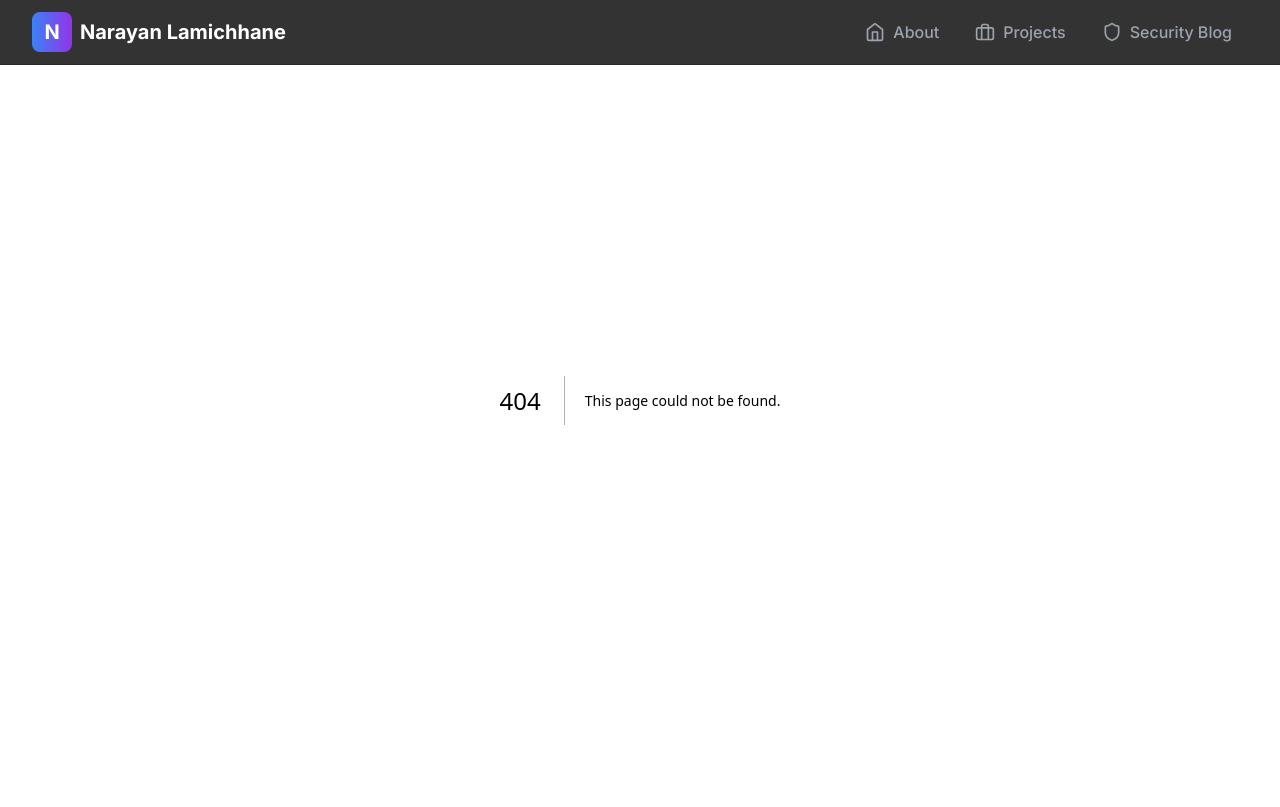
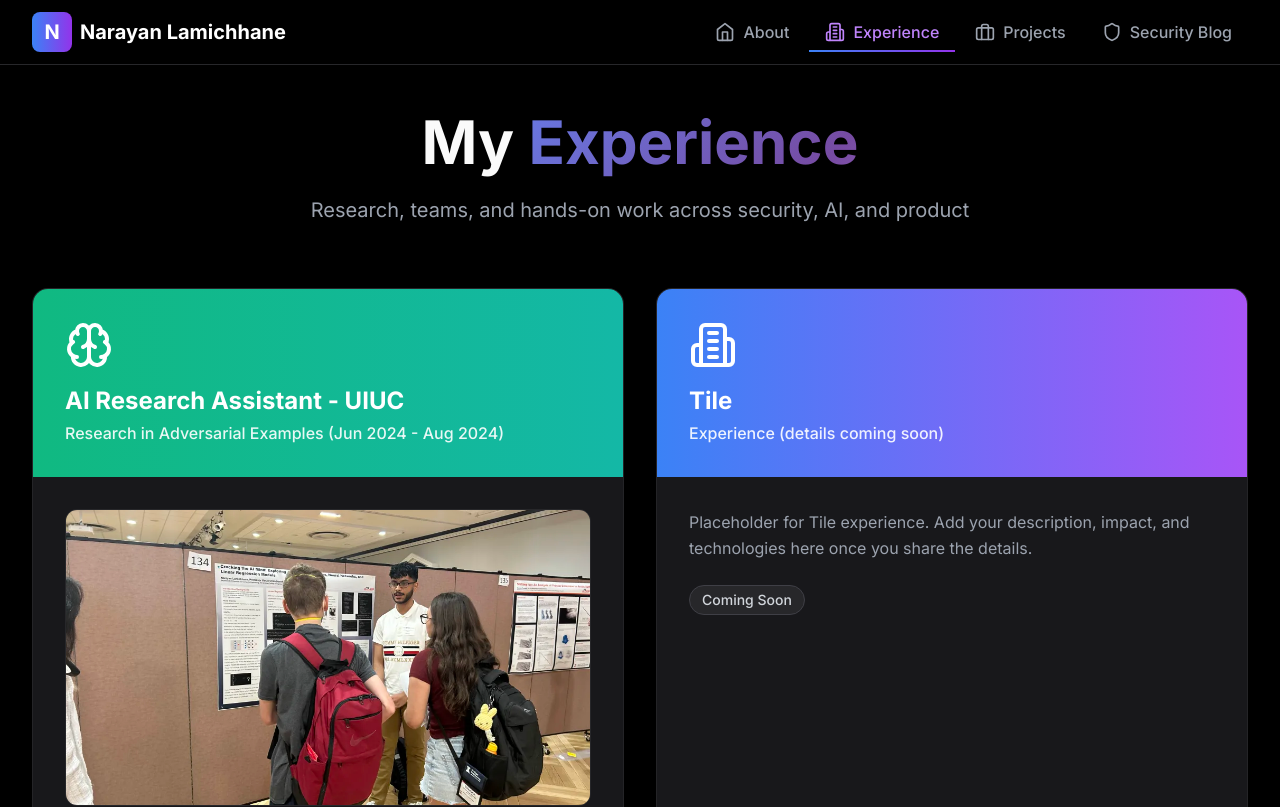
Before and after one commit to Narayan-Lamichhane13/Portfolio, a Next.js app: page /experience in a window 1280 px wide. Before the commit this address had no page. Shown: the top 807 px of the page. Built offline with nearby package versions, Linux system fonts and the light colour scheme.

Commit message:
Add Experience page and placeholders

```diff
--- /dev/null
+++ b/app/experience/page.tsx
@@ -0,0 +1,243 @@
+'use client'
+
+import React from 'react'
+import { motion } from 'framer-motion'
+import {
+  Briefcase,
+  Brain,
+  Building2,
+  Plane,
+  Shield,
+  Users,
+  Zap,
+  ExternalLink,
+} from 'lucide-react'
+
+const basePath = process.env.NEXT_PUBLIC_BASE_PATH || ''
+
+type ExperienceItem = {
+  title: string
+  subtitle?: string
+  description: string | React.ReactNode
+  tags: string[]
+  icon: React.ComponentType<{ className?: string }>
+  color: string
+  image?: {
+    src: string
+    alt: string
+  }
+  pdf?: {
+    src: string
+    label: string
+  }
+  links?: Array<{
+    href: string
+    label: string
+  }>
+}
+
+const experiences: ExperienceItem[] = [
+  {
+    title: 'AI Research Assistant - UIUC',
+    subtitle: 'Research in Adversarial Examples (Jun 2024 - Aug 2024)',
+    description: (
+      <>
+        <p className="text-gray-400 leading-relaxed">
+          In this research study, I explored how small, carefully-designed perturbations to images can cause a neural network to make incorrect predictions—an effect known as an adversarial example. I tested controlled noise added to images (including low-amplitude pixel perturbations) and observed how model confidence and top-1 predictions shifted as the perturbation strength increased. This helped demonstrate how modern computer vision models can be highly accurate on clean inputs, yet surprisingly sensitive to subtle input changes that are often imperceptible to humans.
+        </p>
+        <p className="text-gray-400 leading-relaxed mt-4">
+          Adversarial examples matter because they expose security and reliability risks in real-world AI systems (e.g., vision models used in automated inspection or safety-critical pipelines). Even when the perturbation is constrained (commonly measured with norms like \(L_\infty\) or \(L_2\)), the decision boundary learned by a model can be exploited. Robustness research often evaluates accuracy under attack, studies transferability across models, and uses defenses like adversarial training to improve stability under worst-case input shifts.
+        </p>
+
+        <ul className="list-disc pl-6 mt-4 space-y-2 text-gray-400">
+          <li>
+            Led an undergraduate research team to analyze vulnerabilities in machine learning models, improving adversarial robustness by 15% through advanced training techniques.
+          </li>
+          <li>Secured $2000 in research funding by presenting project outcomes to stakeholders and writing compelling proposals.</li>
+        </ul>
+      </>
+    ),
+    tags: ['UIUC', 'Adversarial ML', 'Computer Vision', 'AI Security'],
+    icon: Brain,
+    color: 'from-emerald-500 to-teal-500',
+    image: {
+      src: `${basePath}/portfolio-photos/IMG_8150.webp`,
+      alt: 'Adversarial examples research photo',
+    },
+    pdf: {
+      src: `${basePath}/portfolio-photos/Research%20Poster%20Final.pdf`,
+      label: 'View Research Poster (PDF)',
+    },
+  },
+
+  // Placeholders — add photos/descriptions later
+  {
+    title: 'Tile',
+    subtitle: 'Experience (details coming soon)',
+    description:
+      'Placeholder for Tile experience. Add your description, impact, and technologies here once you share the details.',
+    tags: ['Coming Soon'],
+    icon: Building2,
+    color: 'from-blue-500 to-purple-500',
+  },
+  {
+    title: '3Sharp',
+    subtitle: 'Experience (details coming soon)',
+    description:
+      'Placeholder for 3Sharp experience. Add your description, impact, and technologies here once you share the details.',
+    tags: ['Coming Soon'],
+    icon: Briefcase,
+    color: 'from-purple-500 to-pink-500',
+  },
+  {
+    title: 'MTC',
+    subtitle: 'Experience (details coming soon)',
+    description:
+      'Placeholder for MTC experience. Add your description, impact, and technologies here once you share the details.',
+    tags: ['Coming Soon'],
+    icon: Users,
+    color: 'from-orange-500 to-red-500',
+  },
+  {
+    title: 'SIGPwny',
+    subtitle: 'Experience (details coming soon)',
+    description:
+      'Placeholder for SIGPwny experience. Add your description, impact, and technologies here once you share the details.',
+    tags: ['Coming Soon'],
+    icon: Shield,
+    color: 'from-red-500 to-orange-500',
+  },
+  {
+    title: 'Airify',
+    subtitle: 'Experience (details coming soon)',
+    description:
+      'Placeholder for Airify experience. Add your description, impact, and technologies here once you share the details.',
+    tags: ['Coming Soon'],
+    icon: Plane,
+    color: 'from-cyan-500 to-blue-500',
+  },
+  {
+    title: 'SafeFit',
+    subtitle: 'Experience (details coming soon)',
+    description:
+      'Placeholder for SafeFit experience. Add your description, impact, and technologies here once you share the details.',
+    tags: ['Coming Soon'],
+    icon: Zap,
+    color: 'from-yellow-500 to-orange-500',
+  },
+]
+
+export default function Experience() {
+  return (
+    <div className="min-h-screen bg-black">
+      <div className="max-w-7xl mx-auto px-4 sm:px-6 lg:px-8 py-20 pt-28">
+        {/* Header */}
+        <motion.div
+          initial={{ opacity: 0, y: 20 }}
+          animate={{ opacity: 1, y: 0 }}
+          transition={{ duration: 0.6 }}
+          className="text-center mb-16"
+        >
+          <h1 className="text-5xl md:text-6xl font-bold mb-6">
+            My <span className="gradient-text">Experience</span>
+          </h1>
+          <p className="text-xl text-gray-400 max-w-3xl mx-auto">
+            Research, teams, and hands-on work across security, AI, and product
+          </p>
+        </motion.div>
+
+        {/* Experience Grid */}
+        <div className="grid md:grid-cols-2 gap-8">
+          {experiences.map((item, index) => (
+            <motion.div
+              key={item.title}
+              initial={{ opacity: 0, y: 20 }}
+              animate={{ opacity: 1, y: 0 }}
+              transition={{ delay: 0.15 * (index + 1), duration: 0.6 }}
+              className="bg-zinc-900 rounded-2xl overflow-hidden card-hover"
+            >
+              {/* Header */}
+              <div className={`bg-gradient-to-r ${item.color} p-8 text-white`}>
+                <item.icon className="w-12 h-12 mb-4" />
+                <h3 className="text-2xl font-bold">{item.title}</h3>
+                {item.subtitle && <p className="text-white/90 mt-1 font-medium">{item.subtitle}</p>}
+              </div>
+
+              {/* Content */}
+              <div className="p-8">
+                {item.image && (
+                  <div className="mb-6 overflow-hidden rounded-xl border border-zinc-800 bg-zinc-950">
+                    <div className="aspect-[16/9] w-full">
+                      <img
+                        src={item.image.src}
+                        alt={item.image.alt}
+                        className="h-full w-full object-cover"
+                        loading="lazy"
+                      />
+                    </div>
+                  </div>
+                )}
+
+                <div className="mb-6 leading-relaxed">
+                  {typeof item.description === 'string' ? (
+                    <p className="text-gray-400">{item.description}</p>
+                  ) : (
+                    item.description
+                  )}
+                </div>
+
+                {item.pdf && (
+                  <div className="mb-6">
+                    <a
+                      href={item.pdf.src}
+                      target="_blank"
+                      rel="noopener noreferrer"
+                      className="inline-flex items-center justify-center px-4 py-2 rounded-lg border border-zinc-700 text-gray-200 hover:border-purple-500 hover:bg-purple-500/10 transition-all"
+                    >
+                      {item.pdf.label}
+                    </a>
+                    <div className="mt-4 overflow-hidden rounded-xl border border-zinc-800 bg-zinc-950">
+                      <div className="aspect-[4/3] w-full">
+                        <iframe title={`${item.title} PDF`} src={item.pdf.src} className="h-full w-full" />
+                      </div>
+                    </div>
+                  </div>
+                )}
+
+                {/* Tags */}
+                <div className="flex flex-wrap gap-2 mb-6">
+                  {item.tags.map((tag) => (
+                    <span
+                      key={tag}
+                      className="px-3 py-1 bg-zinc-800 text-gray-300 rounded-full text-sm font-medium border border-zinc-700"
+                    >
+                      {tag}
+                    </span>
+                  ))}
+                </div>
+
+                {/* Links (optional) */}
+                {item.links && item.links.length > 0 && (
+                  <div className="flex flex-wrap gap-3">
+                    {item.links.map((l) => (
+                      <a
+                        key={l.href}
+                        href={l.href}
+                        target="_blank"
+                        rel="noopener noreferrer"
+                        className="inline-flex items-center gap-2 px-4 py-2 rounded-lg border border-zinc-700 text-gray-200 hover:border-purple-500 hover:bg-purple-500/10 transition-all"
+                      >
+                        <ExternalLink className="w-4 h-4" />
+                        {l.label}
+                      </a>
+                    ))}
+                  </div>
+                )}
+              </div>
+            </motion.div>
+          ))}
+        </div>
+      </div>
+    </div>
+  )
+}
--- a/components/Navigation.tsx
+++ b/components/Navigation.tsx
@@ -3,16 +3,20 @@
 import Link from 'next/link'
 import { usePathname } from 'next/navigation'
 import { motion } from 'framer-motion'
-import { Home, Briefcase, Shield } from 'lucide-react'
+import { Home, Briefcase, Shield, Building2 } from 'lucide-react'
+
+const basePath = process.env.NEXT_PUBLIC_BASE_PATH || ''
 
 const navItems = [
   { name: 'About', href: '/', icon: Home },
+  { name: 'Experience', href: '/experience', icon: Building2 },
   { name: 'Projects', href: '/projects', icon: Briefcase },
   { name: 'Security Blog', href: '/blog', icon: Shield },
 ]
 
 export default function Navigation() {
   const pathname = usePathname()
+  const normalizedPath = basePath && pathname.startsWith(basePath) ? pathname.slice(basePath.length) || '/' : pathname
 
   return (
     <nav className="fixed top-0 left-0 right-0 z-50 bg-black/80 backdrop-blur-md border-b border-zinc-800">
@@ -33,7 +37,7 @@ export default function Navigation() {
           {/* Navigation Links */}
           <div className="flex items-center space-x-1">
             {navItems.map((item) => {
-              const isActive = pathname === item.href
+              const isActive = normalizedPath === item.href
               const Icon = item.icon
 
               return (
--- a/package.json
+++ b/package.json
@@ -19,7 +19,7 @@
     "react-intersection-observer": "^9.5.3"
   },
   "devDependencies": {
-    "typescript": "5.3.3",
+    "typescript": "^5",
     "@types/node": "^20",
     "@types/react": "^18",
     "@types/react-dom": "^18",
```
Also changed, not shown: 32 other files (tests, documents, lock files or other folders).
